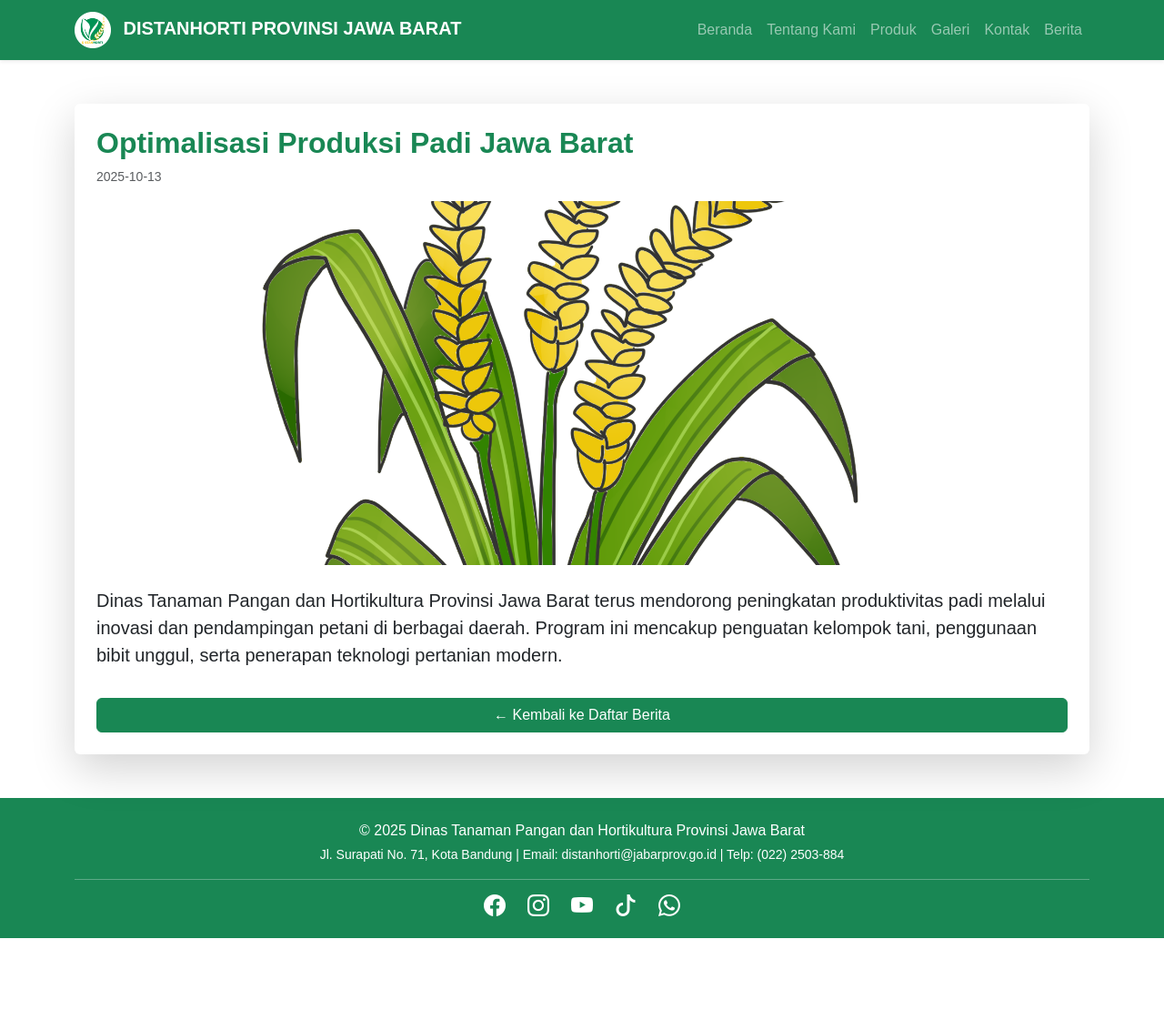
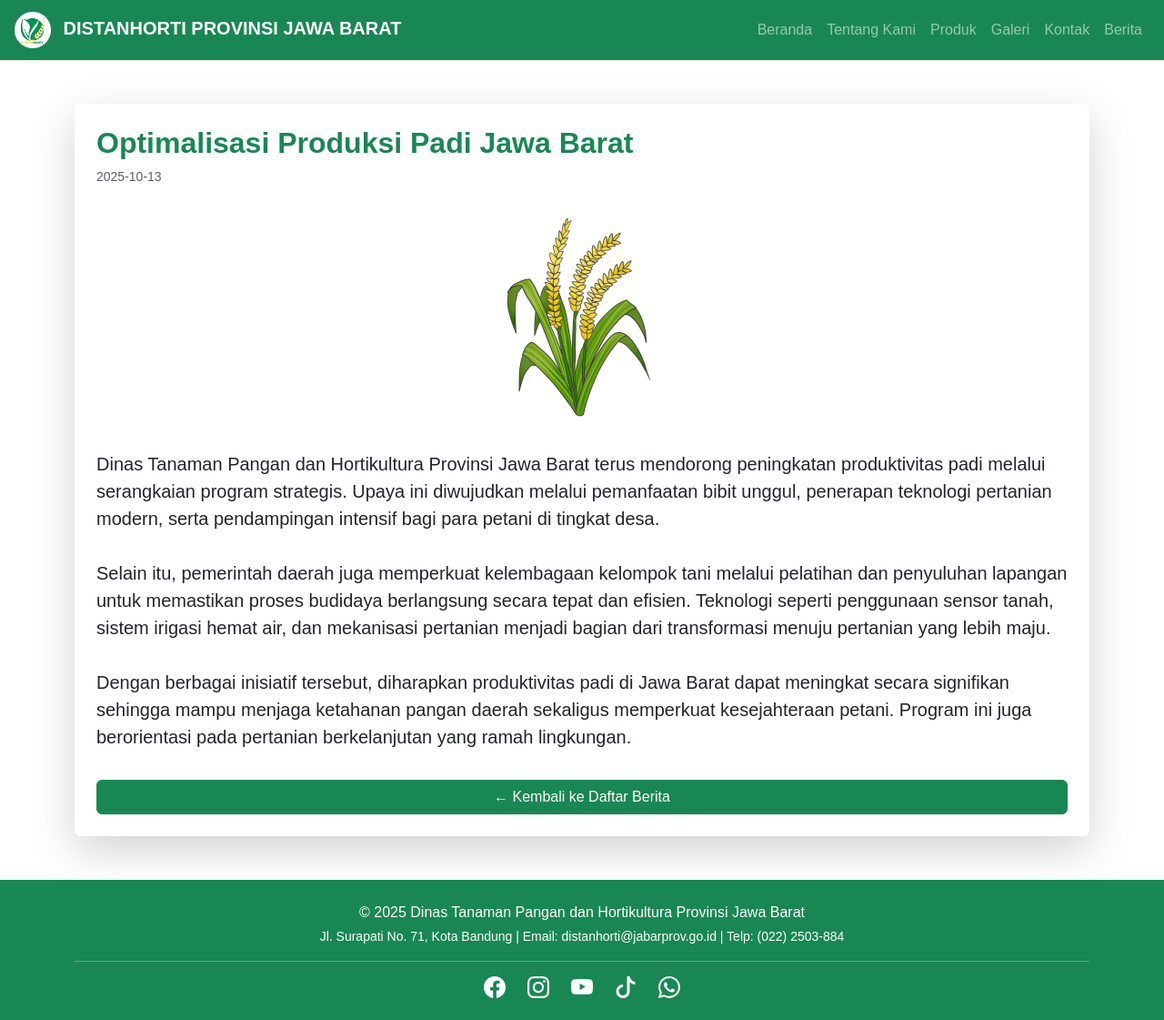
Before and after one commit to SyarahilMochH/TUGAS_UTS_SYARAHIL-MOCH-HIBBATULOH_23552011006, a PHP site: page /pages/detail_berita.php?id=1 in a window 1280 px wide. Shown: the whole page at 91% size. Before the commit the page ends 1031 px from the top, so only its background shows below. Run offline with PHP 8.4, Linux system fonts and the light colour scheme.

Commit message:
third commit

```diff
--- a/assets/css/style.css
+++ b/assets/css/style.css
@@ -200,3 +200,19 @@ body {
   flex-direction: column;
   justify-content: center;
 }
+
+.detail-berita-img {
+    width: 100%;
+    max-width: 350px;   /* atur lebar gambar */
+    height: auto;
+    max-height: 250px;  /* atur tinggi gambar */
+    object-fit: contain;
+    display: block;
+    margin: 0 auto 20px auto; /* center + jarak bawah */
+}
+
+.card-img-top {
+    height: 180px;        /* bisa disesuaikan 150–220px */
+    object-fit: contain;  /* menjaga proporsi gambar */
+    padding: 10px;        /* memberi jarak */
+}
--- a/includes/navbar.php
+++ b/includes/navbar.php
@@ -1,5 +1,5 @@
 <nav class="navbar navbar-expand-lg navbar-dark bg-success sticky-top shadow-sm">
-  <div class="container">
+  <div class="container-fluid px-3">
     <a class="navbar-brand fw-bold" href="/TUGAS_UTS_SYARAHIL%20MOCH%20HIBBATULOH_23552011006/index.php?page=home">
       <img src="/TUGAS_UTS_SYARAHIL%20MOCH%20HIBBATULOH_23552011006/assets/img/logo.png" alt="Logo" width="40" height="40" class="me-2">
       DISTANHORTI PROVINSI JAWA BARAT
--- a/pages/detail_berita.php
+++ b/pages/detail_berita.php
@@ -8,24 +8,50 @@
       'judul' => 'Optimalisasi Produksi Padi Jawa Barat',
       'tanggal' => '2025-10-13',
       'gambar' => '../assets/img/padi.png',
-      'isi' => 'Dinas Tanaman Pangan dan Hortikultura Provinsi Jawa Barat terus mendorong peningkatan produktivitas padi melalui inovasi dan pendampingan petani di berbagai daerah.
-                Program ini mencakup penguatan kelompok tani, penggunaan bibit unggul, serta penerapan teknologi pertanian modern.'
+      'isi' => '
+        Dinas Tanaman Pangan dan Hortikultura Provinsi Jawa Barat terus mendorong peningkatan produktivitas padi melalui serangkaian program strategis.
+        Upaya ini diwujudkan melalui pemanfaatan bibit unggul, penerapan teknologi pertanian modern, serta pendampingan intensif bagi para petani di tingkat desa. <br><br>
+
+        Selain itu, pemerintah daerah juga memperkuat kelembagaan kelompok tani melalui pelatihan dan penyuluhan lapangan untuk memastikan proses budidaya berlangsung secara tepat dan efisien.
+        Teknologi seperti penggunaan sensor tanah, sistem irigasi hemat air, dan mekanisasi pertanian menjadi bagian dari transformasi menuju pertanian yang lebih maju. <br><br>
+
+        Dengan berbagai inisiatif tersebut, diharapkan produktivitas padi di Jawa Barat dapat meningkat secara signifikan sehingga mampu menjaga ketahanan pangan daerah sekaligus memperkuat kesejahteraan petani.
+        Program ini juga berorientasi pada pertanian berkelanjutan yang ramah lingkungan.
+      '
     ],
+
     2 => [
       'judul' => 'Program Hortikultura Unggulan Daerah',
       'tanggal' => '2025-09-25',
       'gambar' => '../assets/img/cabai.png',
-      'isi' => 'Pemerintah Provinsi Jawa Barat meluncurkan program hortikultura unggulan untuk memperkuat ketahanan pangan serta meningkatkan nilai ekspor komoditas buah dan sayur.
-                Fokus utama program ini adalah peningkatan produktivitas hortikultura dengan pendekatan ramah lingkungan dan pemberdayaan petani lokal.'
+      'isi' => '
+        Pemerintah Provinsi Jawa Barat meluncurkan program hortikultura unggulan sebagai bagian dari upaya meningkatkan kualitas dan kuantitas produksi buah serta sayuran lokal.
+        Fokus utama dari program ini meliputi pengembangan varietas hortikultura berdaya hasil tinggi, peningkatan standar budidaya, serta penguatan akses pasar bagi para petani. <br><br>
+
+        Melalui kerja sama dengan berbagai lembaga riset dan perguruan tinggi, pemerintah juga mendorong pengembangan teknologi ramah lingkungan seperti penggunaan pestisida nabati, pemupukan berimbang, dan sistem pertanian organik.
+        Pendampingan langsung dilakukan oleh tim penyuluh untuk memastikan para petani mampu menerapkan teknik budidaya modern secara konsisten. <br><br>
+
+        Dengan keberadaan program ini, Jawa Barat berharap dapat menjadi pusat hortikultura nasional yang mampu memenuhi kebutuhan pangan lokal sekaligus mempertahankan daya saing ekspor komoditas unggulan.
+      '
     ],
+
     3 => [
       'judul' => 'Peningkatan Kualitas SDM Petani Muda',
       'tanggal' => '2025-09-10',
-      'gambar' => '../assets/img/tomat.png',
-      'isi' => 'Melalui pelatihan dan kolaborasi dengan perguruan tinggi, Jawa Barat fokus mencetak generasi muda yang berdaya saing dalam bidang pertanian berkelanjutan.
-                Program ini menjadi bagian dari upaya regenerasi petani agar sektor pertanian tetap produktif di masa depan.'
+      'gambar' => '../assets/img/petani.png',
+      'isi' => '
+        Upaya regenerasi petani menjadi salah satu agenda prioritas Pemerintah Provinsi Jawa Barat.
+        Melalui berbagai pelatihan dan kegiatan pemberdayaan, pemerintah berkomitmen meningkatkan kualitas sumber daya manusia (SDM) petani muda agar mampu bersaing di era modern. <br><br>
+
+        Program pelatihan mencakup manajemen usaha tani, penggunaan teknologi digital pertanian (smart farming), pemasaran hasil pertanian melalui e-commerce, serta pengelolaan keuangan berbasis UMKM.
+        Selain itu, pemerintah juga menggandeng perguruan tinggi, komunitas agripreneur, dan perusahaan teknologi untuk memberikan pendampingan jangka panjang. <br><br>
+
+        Dengan adanya program ini, diharapkan generasi muda dapat melihat sektor pertanian sebagai bidang yang potensial dan menjanjikan.
+        Kehadiran petani muda yang inovatif diharapkan mampu membawa perubahan besar terhadap keberlanjutan pertanian di Jawa Barat.
+      '
     ]
 ];
+
 
 $id = $_GET['id'] ?? null;
 
@@ -35,14 +61,21 @@
     <div class='card shadow-lg border-0 p-4'>
       <h2 class='fw-bold text-success mb-2'>{$b['judul']}</h2>
       <small class='text-muted mb-3 d-block'>{$b['tanggal']}</small>
-      <img src='{$b['gambar']}' class='img-fluid rounded mb-4' alt='{$b['judul']}' style='max-height:400px; object-fit:cover;'>
+
+      <img src='{$b['gambar']}'
+           alt='{$b['judul']}'
+           class='img-fluid rounded mb-4 detail-berita-img'>
+
       <p class='lead text-justify'>{$b['isi']}</p>
-      <a href='/TUGAS_UTS_SYARAHIL%20MOCH%20HIBBATULOH_23552011006/index.php?page=berita' class='btn btn-success mt-3'>← Kembali ke Daftar Berita</a>
+
+      <a href='/TUGAS_UTS_SYARAHIL%20MOCH%20HIBBATULOH_23552011006/index.php?page=berita'
+         class='btn btn-success mt-3'>← Kembali ke Daftar Berita</a>
     </div>
     ";
 } else {
     echo "<div class='alert alert-danger text-center'>Berita tidak ditemukan.</div>";
 }
+
   ?>
 </div>
 
--- a/pages/produk.php
+++ b/pages/produk.php
@@ -7,6 +7,10 @@
       ['file' => $basePath . 'padi.png', 'judul' => 'Beras Premium', 'deskripsi' => 'Beras hasil panen petani lokal Jawa Barat.'],
       ['file' => $basePath . 'cabai.png', 'judul' => 'Cabai Merah', 'deskripsi' => 'Cabai segar hasil panen organik.'],
       ['file' => $basePath . 'tomat.png', 'judul' => 'Tomat Segar', 'deskripsi' => 'Tomat berkualitas tinggi dari lahan subur.'],
+      ['file' => $basePath . 'jagung.png', 'judul' => 'Jagung Manis', 'deskripsi' => 'Jagung manis segar untuk berbagai olahan.'],
+      ['file' => $basePath . 'bawang putih.jpg', 'judul' => 'Bawang Putih', 'deskripsi' => 'Bawang putih segar dengan aroma khas.'],
+      ['file' => $basePath . 'bawang merah.jpg', 'judul' => 'Bawang Merah', 'deskripsi' => 'Bawang mer  ah berkualitas untuk masakan Anda.'],
+
     ];
 
     foreach ($produk as $p) {
```
Also changed, not shown: assets/data/chat.json (+2 -11 lines), assets/js/chat.js (+45 -18 lines), pages/berita.php (+7 -5 lines), save.php (added, +25 -0 lines), assets/img/bawang merah.jpg (added), assets/img/bawang putih.jpg (added), assets/img/jagung.png (added), assets/img/petani.png (added). Lines whose indentation alone changed are shown as unchanged.
